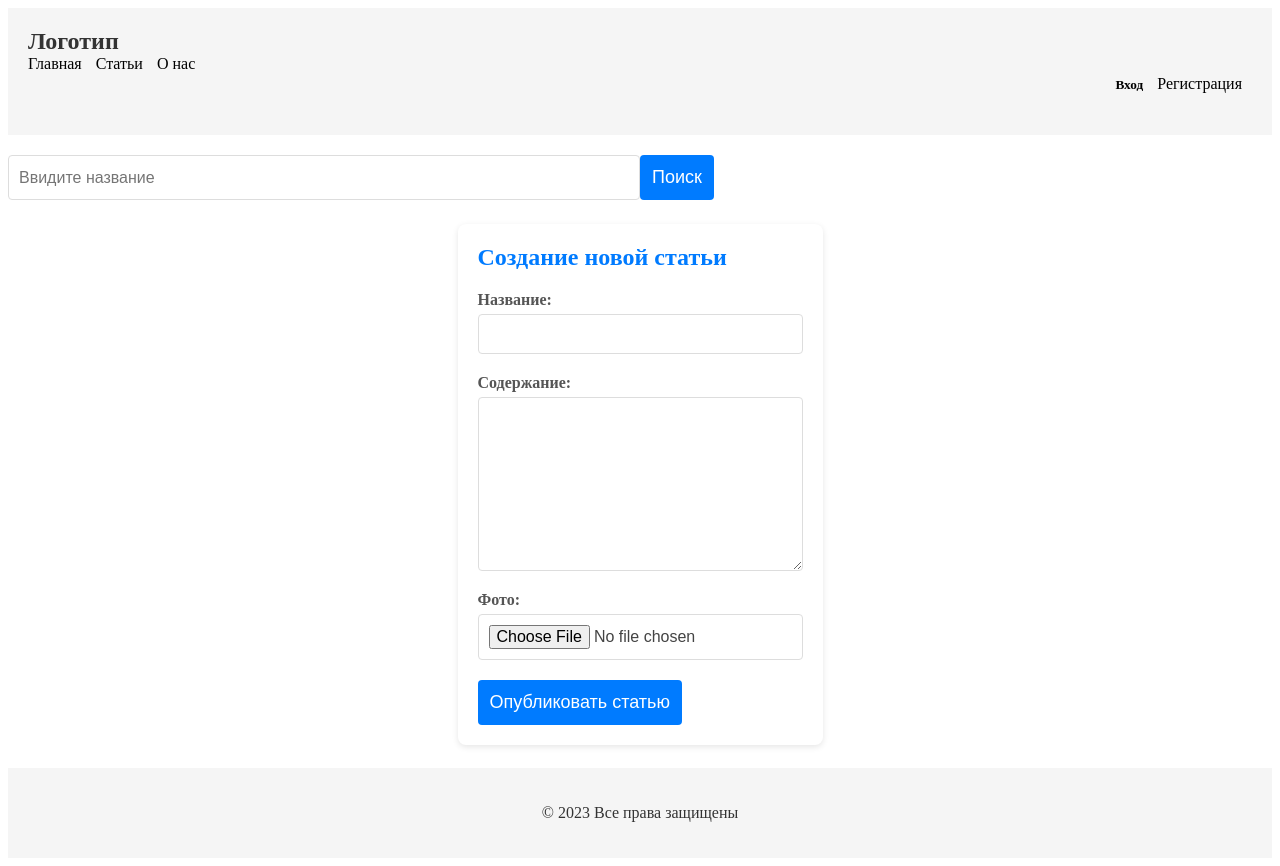
After one commit to plot1a/djangoBlog, a Django app: page /articles/ in a window 1280 px wide. The commit adds this page. Run offline with Django 4.2, Linux system fonts and the light colour scheme; parts of the project's set-up code (start-up, migrations or seed data) failed here and were passed over; some libraries are stand-ins or nearby versions.

Commit message:
added create article

```diff
--- a/conf/blog/models.py
+++ b/conf/blog/models.py
@@ -33,6 +33,7 @@ class User(AbstractUser):
     USERNAME_FIELD = 'username'
     REQUIRED_FIELDS = []
     photo = models.ImageField(upload_to='user/', verbose_name='Фото')
+    about_me = models.CharField(max_length=150, verbose_name='О себе')
 
     def __str__(self):
         return self.username
--- a/conf/blog/static/stile.css
+++ b/conf/blog/static/stile.css
@@ -2,7 +2,7 @@
     border: 1px solid #ddd;
     border-radius: 8px;
     box-shadow: 0 2px 4px white;
-  overflow: hidden;
+    overflow:  hidden;
     margin-bottom: 20px;
 }
 
@@ -74,12 +74,14 @@
     color: black;
     text-decoration: none;
 }
+
 .footer {
     background-color: #f5f5f5;
     color: #333;
     padding: 20px;
     text-align: center;
 }
+
 .container {
     max-width: 800px;
     margin: 0 auto;
@@ -174,46 +176,209 @@ img {
     border-radius: 4px;
 }
 
-a{
+a {
     color: black;
     text-decoration: none;
 }
-.on_main{
+
+.on_main {
     font-size: 20px;
     text-align: right;
-    font-style: italic ;
+    font-style: italic;
 }
-.detail_title{
+
+.detail_title {
     text-align: center;
 }
-.vkAuth{
 
+.vkAuth {
 
 
 }
-.loginbutton{
+
+.loginbutton {
     font-size: 18px;
     padding: 15px;
     margin: 0px auto;
     border: 1px solid black;
     border-radius: 15px;
     /* Permalink - use to edit and share this gradient: https://colorzilla.com/gradient-editor/#f0f9ff+0,cbebff+47,a1dbff+100;Blue+3D+%2313 */
-background: rgb(240,249,255); /* Old browsers */
-background: -moz-linear-gradient(top, rgba(240,249,255,1) 0%, rgba(203,235,255,1) 47%, rgba(161,219,255,1) 100%); /* FF3.6-15 */
-background: -webkit-linear-gradient(top, rgba(240,249,255,1) 0%,rgba(203,235,255,1) 47%,rgba(161,219,255,1) 100%); /* Chrome10-25,Safari5.1-6 */
-background: linear-gradient(to bottom, rgba(240,249,255,1) 0%,rgba(203,235,255,1) 47%,rgba(161,219,255,1) 100%); /* W3C, IE10+, FF16+, Chrome26+, Opera12+, Safari7+ */
-filter: progid:DXImageTransform.Microsoft.gradient( startColorstr='#f0f9ff', endColorstr='#a1dbff',GradientType=0 ); /* IE6-9 */
+    background: rgb(240, 249, 255); /* Old browsers */
+    background: -moz-linear-gradient(top, rgba(240, 249, 255, 1) 0%, rgba(203, 235, 255, 1) 47%, rgba(161, 219, 255, 1) 100%); /* FF3.6-15 */
+    background: -webkit-linear-gradient(top, rgba(240, 249, 255, 1) 0%, rgba(203, 235, 255, 1) 47%, rgba(161, 219, 255, 1) 100%); /* Chrome10-25,Safari5.1-6 */
+    background: linear-gradient(to bottom, rgba(240, 249, 255, 1) 0%, rgba(203, 235, 255, 1) 47%, rgba(161, 219, 255, 1) 100%); /* W3C, IE10+, FF16+, Chrome26+, Opera12+, Safari7+ */
+    filter: progid:DXImageTransform.Microsoft.gradient(startColorstr='#f0f9ff', endColorstr='#a1dbff', GradientType=0); /* IE6-9 */
+    transition-duration: 1s;
+    color:black;
+}
 
+.loginbutton:hover {
+    color: chocolate;
+    background-color: cornflowerblue;
 }
-.loginbutton:hover{
-   color: chocolate;
-}
-.authbody{
+
+.authbody {
     padding: 30px;
     /* Permalink - use to edit and share this gradient: https://colorzilla.com/gradient-editor/#93cede+0,75bdd1+41,49a5bf+100;Blue+3D+%235 */
-background: rgb(147,206,222); /* Old browsers */
-background: -moz-linear-gradient(top, rgba(147,206,222,1) 0%, rgba(117,189,209,1) 41%, rgba(73,165,191,1) 100%); /* FF3.6-15 */
-background: -webkit-linear-gradient(top, rgba(147,206,222,1) 0%,rgba(117,189,209,1) 41%,rgba(73,165,191,1) 100%); /* Chrome10-25,Safari5.1-6 */
-background: linear-gradient(to bottom, rgba(147,206,222,1) 0%,rgba(117,189,209,1) 41%,rgba(73,165,191,1) 100%); /* W3C, IE10+, FF16+, Chrome26+, Opera12+, Safari7+ */
-filter: progid:DXImageTransform.Microsoft.gradient( startColorstr='#93cede', endColorstr='#49a5bf',GradientType=0 ); /* IE6-9 */
+    background: rgb(147, 206, 222); /* Old browsers */
+    background: -moz-linear-gradient(top, rgba(147, 206, 222, 1) 0%, rgba(117, 189, 209, 1) 41%, rgba(73, 165, 191, 1) 100%); /* FF3.6-15 */
+    background: -webkit-linear-gradient(top, rgba(147, 206, 222, 1) 0%, rgba(117, 189, 209, 1) 41%, rgba(73, 165, 191, 1) 100%); /* Chrome10-25,Safari5.1-6 */
+    background: linear-gradient(to bottom, rgba(147, 206, 222, 1) 0%, rgba(117, 189, 209, 1) 41%, rgba(73, 165, 191, 1) 100%); /* W3C, IE10+, FF16+, Chrome26+, Opera12+, Safari7+ */
+    filter: progid:DXImageTransform.Microsoft.gradient(startColorstr='#93cede', endColorstr='#49a5bf', GradientType=0); /* IE6-9 */
 }
+
+.headers {
+    display: inline-flex;
+    width: 100%;
+}
+
+.right_header {
+    width: 50%;
+    text-align: right;
+}
+
+.left_header {
+    width: 50%;
+}
+
+.user_container {
+    display: flex;
+    justify-content: center;
+    align-items: center;
+    height: 69vh;
+    width: 100%;
+}
+
+.profile {
+    max-width: 500px;
+    background-color: #ffffff;
+    box-shadow: 0 2px 6px rgba(0, 0, 0, 0.1);
+    border-radius: 8px;
+    padding: 20px;
+    text-align: center;
+    color: #444444;
+}
+
+.profile-picture img {
+    width: 150px;
+    height: 150px;
+    border-radius: 50%;
+    margin-bottom: 20px;
+    display: block;
+    margin: 0 auto;
+    border: 4px solid #ffffff;
+    box-shadow: 0 0 8px rgba(0, 0, 0, 0.2);
+}
+
+.profile-info h2 {
+    margin: 0;
+    font-size: 32px;
+    color: #007bff;
+    letter-spacing: 1px;
+}
+
+.profile-info p {
+    margin: 0;
+    color: #777777;
+    font-size: 18px;
+}
+
+.likes-comments {
+    margin-top: 20px;
+}
+
+.likes-comments p {
+    display: inline-block;
+    margin: 0;
+    margin-right: 20px;
+    font-size: 16px;
+}
+
+.about-user {
+    font-size: 16px;
+    color: #666666;
+    margin-top: 20px;
+}
+
+.add-article {
+    display: block;
+    width: 100%;
+    padding: 12px;
+    margin-top: 30px;
+    background-color: #007bff;
+    color: #ffffff;
+    border: none;
+    border-radius: 4px;
+    font-size: 20px;
+    cursor: pointer;
+    transition: background-color 0.2s ease;
+}
+
+.add-article:hover {
+    background-color: #0056b3;
+}
+
+.article_container {
+    display: flex;
+    justify-content: center;
+    align-items: center;
+    height: 69vh;
+}
+
+.article-form {
+    max-width: 400px;
+    background-color: #ffffff;
+    box-shadow: 0 2px 6px rgba(0, 0, 0, 0.1);
+    border-radius: 8px;
+    padding: 20px;
+    color: #444444;
+}
+
+.article-form h2 {
+    margin-top: 0;
+    margin-bottom: 20px;
+    font-size: 24px;
+    color: #007bff;
+}
+
+.form-group {
+    margin-bottom: 20px;
+}
+
+label {
+    display: block;
+    font-size: 16px;
+    font-weight: bold;
+    color: #555555;
+    margin-bottom: 5px;
+}
+
+input[type="text"],
+textarea,
+input[type="file"] {
+    width: 100%;
+    padding: 10px;
+    font-size: 16px;
+    border: 1px solid #dddddd;
+    border-radius: 4px;
+}
+
+textarea {
+    resize: vertical;
+}
+
+button {
+    display: block;
+    padding: 12px;
+    background-color: #007bff;
+    color: #ffffff;
+    border: none;
+    border-radius: 4px;
+    font-size: 18px;
+    cursor: pointer;
+    transition: background-color 0.2s ease;
+}
+
+button:hover {
+    background-color: #0056b3;
+}
--- /dev/null
+++ b/conf/blog/templates/blog/base.html
@@ -0,0 +1,55 @@
+{% load static %}
+{% load socialaccount %}
+<html lang="en">
+<head>
+    <meta charset="UTF-8">
+    <title>Title</title>
+    {% block link %}
+    {% endblock %}
+</head>
+<body>
+<header class="header">
+    <h1 class="logo">Логотип</h1>
+    <nav class="navigation">
+        <div class="headers">
+            <div class="left_header">
+                <ul>
+                    <li><a href="#">Главная</a></li>
+                    <li><a href="#">Статьи</a></li>
+                    <li><a href="#">О нас</a></li>
+                </ul>
+            </div>
+            <div class="right_header">
+                <ul>
+                    {% if user.is_authenticated %}
+                    <li><a href="{% url 'user' %}"> <img src="{{user.photo.url}}" alt=""> {{user.first_name}}
+                        {{user.last_name}} </a></li>
+                    <li><a href="{% url 'logout'  %}"> Выход </a></li>
+                    {% else %}
+                    <li><a href="{% provider_login_url 'vk' method='oauth2' %}"><h5>Вход</h5></a></li>
+                    <li><a href="{% url 'registr'%}">Регистрация</a></li>
+                    {% endif %}
+                    {% if user.is_superuser %}
+                    <li><a href="/admin">Админ панель</a></li>
+                    {% endif %}
+                </ul>
+            </div>
+        </div>
+    </nav>
+</header>
+
+    <form action="{% url 'home' %}">
+        <div class="search" style="display: inline-flex; width: 100%">
+
+        <input name="search" style="width: 50%" placeholder="Ввидите название" type="text">
+        <button>Поиск</button>
+        </div>
+    </form>
+
+{% block content %}
+{% endblock %}
+<footer class="footer">
+    <p>&copy; 2023 Все права защищены</p>
+</footer>
+</body>
+</html>
--- /dev/null
+++ b/conf/blog/templates/blog/create_article.html
@@ -0,0 +1,26 @@
+{% extends 'blog/base.html' %}
+{% load static %}
+{% block link %}
+<link rel="stylesheet" href="{% static 'stile.css' %}">
+{% endblock %}
+{% block content %}
+<div class="article_container">
+    <form class="article-form" action="{%url 'article'%}" method="post" enctype="multipart/form-data">
+        {% csrf_token %}
+        <h2>Создание новой статьи</h2>
+        <div class="form-group">
+            <label for="title">Название:</label>
+            <input type="text" id="title" name="title" required>
+        </div>
+        <div class="form-group">
+            <label for="content">Содержание:</label>
+            <textarea id="content" name="content" rows="8" required></textarea>
+        </div>
+        <div class="form-group">
+            <label for="photo">Фото:</label>
+            <input type="file" id="photo" name="photo" accept="image/*" required>
+        </div>
+        <button type="submit">Опубликовать статью</button>
+    </form>
+</div>
+{% endblock %}
--- a/conf/blog/urls.py
+++ b/conf/blog/urls.py
@@ -1,6 +1,7 @@
 from django.urls import path
 from blog.views.main import (RenderMainPageView, ArticleDetailView, AuthRenderView,
-                                                 RegistrRenderView, UserLogoutView, LikeCreateViews, CommentCreateDeleteView)
+                             RegistrRenderView, UserLogoutView, LikeCreateViews, CommentCreateDeleteView,
+                             UserCabinetRenderView, ArticleRenderCreateView, ArticleDeleteView)
 
 urlpatterns = [
     path('', RenderMainPageView.as_view(), name='home'),
@@ -10,6 +11,9 @@ urlpatterns = [
     path('logout/', UserLogoutView.as_view(), name='logout'),
     path('likes/', LikeCreateViews.as_view(), name='like'),
     path('articles/<int:article_pk>/comments/', CommentCreateDeleteView.as_view(), name='comments'),
-    path('comments/<int:comment_pk>/', CommentCreateDeleteView.as_view(), name='comment_delete')
+    path('comments/<int:comment_pk>/', CommentCreateDeleteView.as_view(), name='comment_delete'),
+    path('users/', UserCabinetRenderView.as_view(), name='user'),
+    path('articles/', ArticleRenderCreateView.as_view(), name='article'),
+    path('articles/<int:article__pk>/', ArticleDeleteView.as_view(), name='article_delete'),
 
 ]
--- a/conf/blog/views/main.py
+++ b/conf/blog/views/main.py
@@ -8,9 +8,12 @@ from blog.models import Article, User, Like, Comment
 class RenderMainPageView(View):
     def get(self, request, *args, **kwargs):
         articles = Article.objects.all()
+        if request.GET.get('search'):
+            articles = articles.filter(title__icontains=request.GET.get('search'))
         return render(request, "blog/main_page.html", context={
             'articles': articles
         })
+
 
 
 class ArticleDetailView(View):
@@ -85,8 +88,33 @@ class CommentCreateDeleteView(View):
             content=request.POST['comment']
         )
         return redirect('detail', kwargs['article_pk'])
+
     def get(self, request, *args, **kwargs):
         comment = Comment.objects.get(pk=kwargs['comment_pk'])
         article_pk = comment.article.pk
         comment.delete()
         return redirect('detail', article_pk)
+
+
+class UserCabinetRenderView(View):
+    def get(self, request, *args, **kwargs):
+        return render(request, 'blog/kabinet.html')
+
+
+class ArticleRenderCreateView(View):
+    def get(self, request, *args, **kwargs):
+        return render(request, 'blog/create_article.html')
+
+    def post(self, request, *args, **kwargs):
+        article = Article.objects.create(
+            author=request.user,
+            image=request.FILES.get('photo'),
+            title=request.POST.get('title'),
+            content=request.POST.get('content')
+        )
+
+        return redirect('detail', article.pk)
+class ArticleDeleteView(View):
+    def get(self, request, *args, **kwargs):
+        Article.objects.get(pk=kwargs['article__pk']).delete()
+        return redirect('home')
```
Also changed, not shown: conf/blog/templates/blog/detail_page.html (+11 -9 lines), conf/blog/templates/blog/kabinet.html (added, +26 -0 lines), conf/blog/templates/blog/main_page.html (+6 -34 lines), conf/blog/migrations/0007_user_about_me.py (added), conf/uploads/article/dark.jpeg (added), conf/uploads/article/mk3_T8ZTONH.jpeg (added), conf/uploads/user/_rFHGO-R9HyhNcIWDtjGcv7dOdo-1GGAWowXxDmqCNWJfpH9GrH7PwaDxeu_IsbGylPMvl_TXZZMV-ldVGU_5R96Rjp.jpg (added), conf/uploads/user/_rFHGO-R9HyhNcIWDtjGcv7dOdo-1GGAWowXxDmqCNWJfpH9GrH7PwaDxeu_IsbGylPMvl_TXZZMV-ldVGU_ES6TWER.jpg (added), conf/uploads/user/_rFHGO-R9HyhNcIWDtjGcv7dOdo-1GGAWowXxDmqCNWJfpH9GrH7PwaDxeu_IsbGylPMvl_TXZZMV-ldVGU_kCAUGy7.jpg (added), conf/uploads/user/_rFHGO-R9HyhNcIWDtjGcv7dOdo-1GGAWowXxDmqCNWJfpH9GrH7PwaDxeu_IsbGylPMvl_TXZZMV-ldVGU_rduqpSR.jpg (added). Lines whose indentation alone changed are shown as unchanged.
